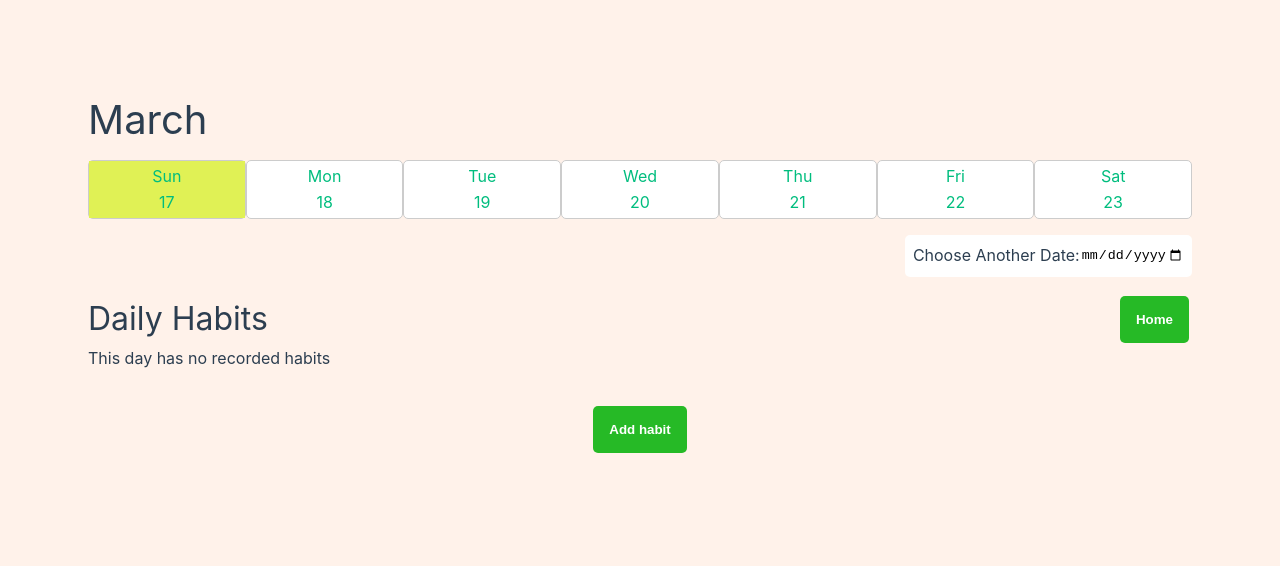
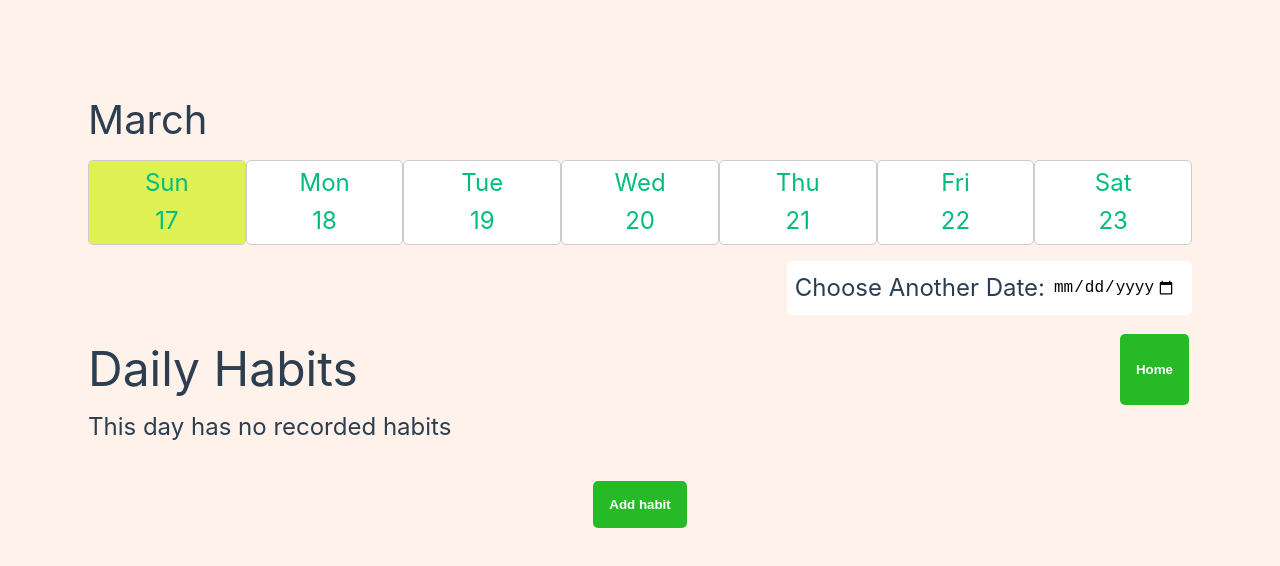
Before and after one commit to KarolisGaiv/habit-tracker, a Vue app: page /day/2024-03-17 in a window 1280 px wide. Shown: the top 566 px of the page. Built offline with nearby package versions, Linux system fonts and the light colour scheme.

Commit message:
add btn styling

```diff
--- a/src/assets/main.css
+++ b/src/assets/main.css
@@ -23,7 +23,7 @@ a,
 
 @media (width >= 1024px) {
   body {
-    font-size: 1rem;
+    font-size: 1.5rem;
     margin: 5rem;
   }
 }
--- a/src/components/DayNavigation/DayNavigation.vue
+++ b/src/components/DayNavigation/DayNavigation.vue
@@ -82,7 +82,18 @@ watch(selectedDate, (newValue) => {
 
 input {
   border: none;
-  border-radius: 5px;
+  padding: 0.5rem;
+  font-size: 1rem;
+  cursor: pointer;
+  outline: none;
+}
+
+input:focus {
+  background-color: #fafafa;
+}
+
+input:hover {
+  background-color: #f5f5f5;
 }
 
 ul {
@@ -133,5 +144,9 @@ a {
   .month-indicator {
     font-size: 2.5rem;
   }
+
+  .calendar-container {
+    margin-left: auto;
+  }
 }
 </style>
--- a/src/views/DayDetails/HabitCard.vue
+++ b/src/views/DayDetails/HabitCard.vue
@@ -128,6 +128,10 @@ const streakInfo = computed(() => countStreak());
     </div>
     <button
       class="complete-btn"
+      :class="{
+        'completed-btn': isHabitCompletedToday(props.habit, props.date),
+        'not-completed-btn': !isHabitCompletedToday(props.habit, props.date)
+      }"
       @click="toggleHabitCompletionStatus(props.habit, props.date)"
       type="button"
     >
@@ -165,7 +169,15 @@ const streakInfo = computed(() => countStreak());
 
 .complete-btn:hover,
 .complete-btn:focus {
-  background-color: #e55a3c;
+  filter: brightness(85%);
+}
+
+.not-completed-btn {
+  background-color: #32cd32;
+}
+
+.completed-btn {
+  background-color: #ff6347;
 }
 
 .streak {
```
